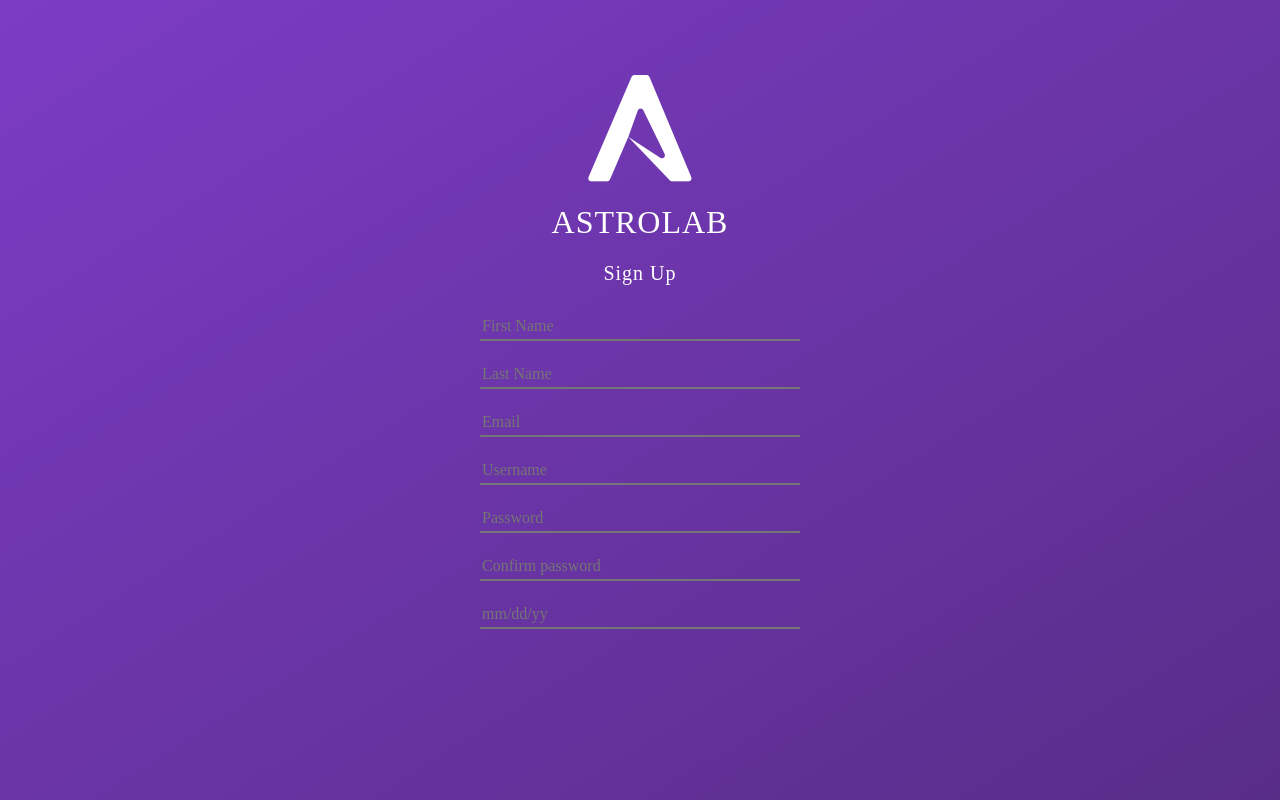
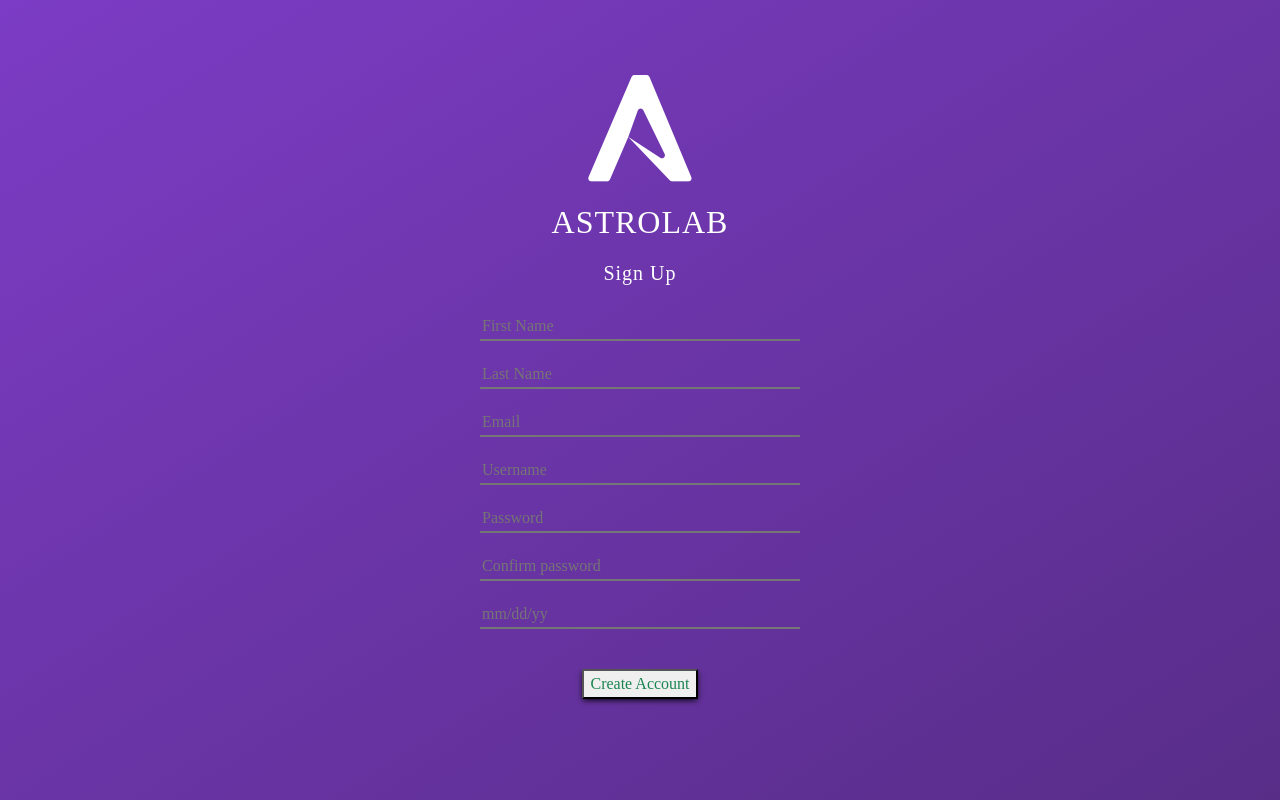
Before and after one commit to benjaminhshim/Astrolab-Web, a React (Create React App) app in the folder client/: page /sign-up in a window 1280 px wide. Built offline with nearby package versions, Linux system fonts and the light colour scheme.

Commit message:
created create Account button and added to sign up page

```diff
--- /dev/null
+++ b/client/src/components/CreateAccountButton/CreateAccountButton.css
@@ -0,0 +1,15 @@
+#create-account-btn {
+    color: #1a8451;
+    font-family: "Futura";
+    box-shadow: 0 2px 6px -1px black;
+
+}
+
+#create-account-btn:hover {
+    cursor: pointer;
+}
+
+
+#create-account-btn:focus {
+    outline: none;
+}
--- /dev/null
+++ b/client/src/components/CreateAccountButton/CreateAccountButton.jsx
@@ -0,0 +1,16 @@
+import React, {Component} from 'react';
+import './CreateAccountButton.css';
+import { Link } from 'react-router-dom';
+
+
+class CreateAccountButton extends Component {
+    render() {
+        return (
+            <div>
+               <button  id="create-account-btn">Create Account</button>
+            </div>
+        )
+    }
+}
+
+export default CreateAccountButton;
--- /dev/null
+++ b/client/src/components/CreateAccountButton/index.jsx
@@ -0,0 +1 @@
+export {default} from './CreateAccountButton.jsx';
--- a/client/src/pages/SignUp/SignUp.css
+++ b/client/src/pages/SignUp/SignUp.css
@@ -15,6 +15,10 @@
     margin-top: 20px;
     letter-spacing: 1px;
     font-family: "Futura";
+}
+
+#createaccountcenter{
+    text-align: "center";
 }
 
 #sign-up-header {
--- a/client/src/pages/SignUp/SignUp.jsx
+++ b/client/src/pages/SignUp/SignUp.jsx
@@ -1,5 +1,7 @@
 import React, {Component} from 'react';
 import './SignUp.css';
+import CreateAccountButton from '../../components/CreateAccountButton';
+
 
 import {Form, FormGroup, Label, Input} from 'reactstrap';
 
@@ -61,6 +63,9 @@ class SignUp extends Component {
                     </FormGroup> */}
 
                 </Form>
+                <div id="landing-page-buttons">
+                <CreateAccountButton />
+                </div>
 
 
 
```
